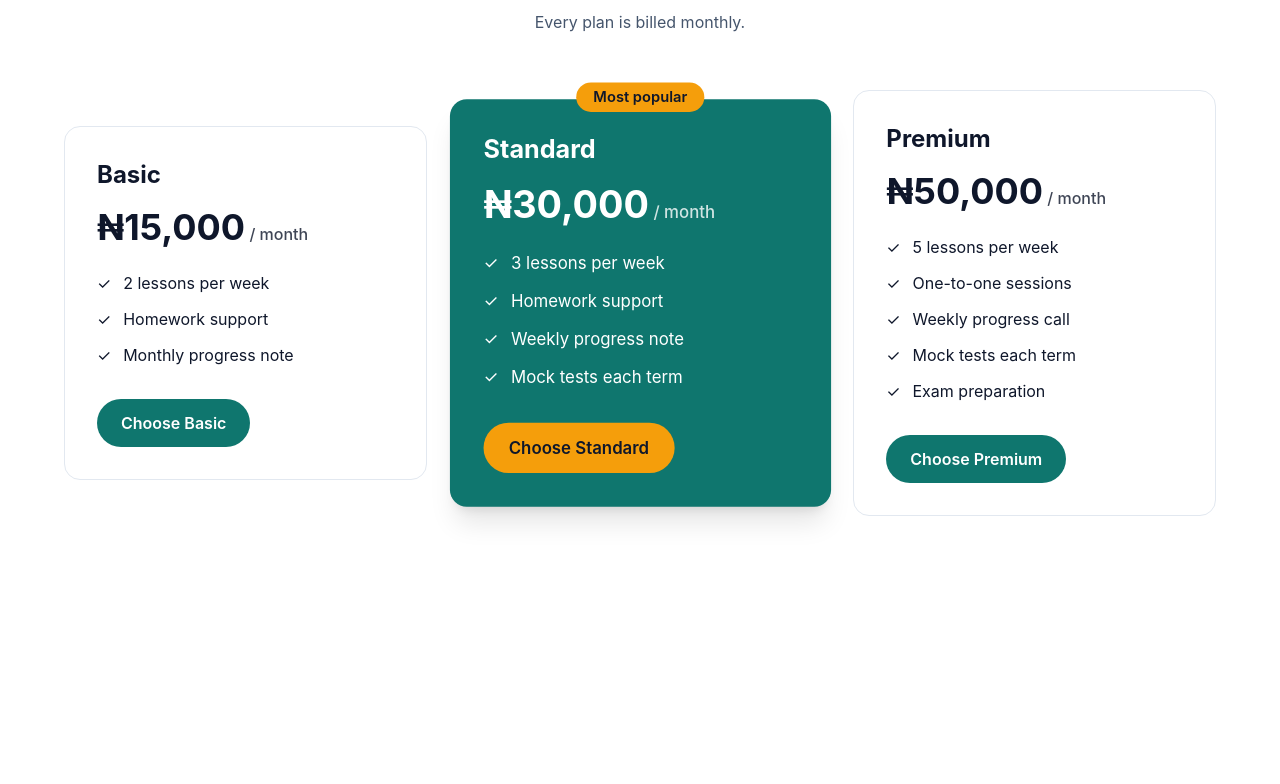
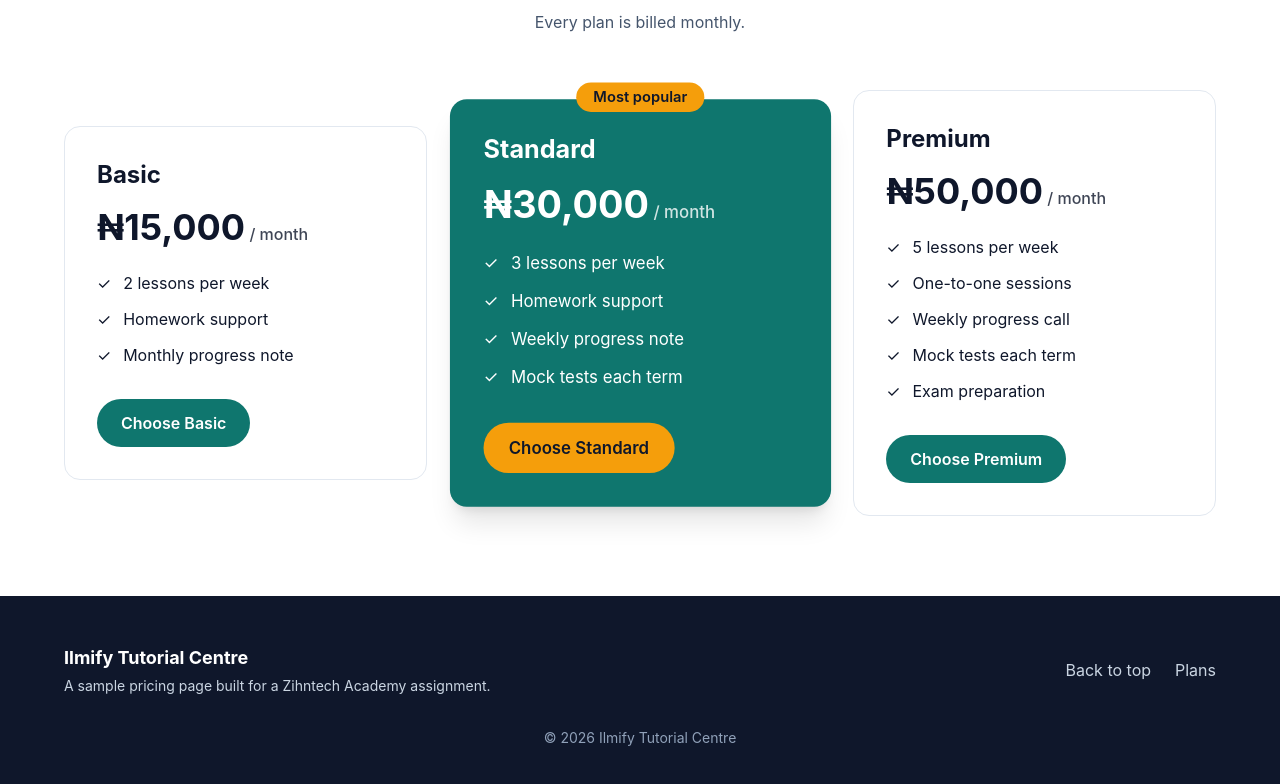
Before and after one commit to muhammad-hussein-ui/ilmify-pricing-page, a React (Vite) app: page / in a window 1280 px wide. Shown: the part 699-1483 px from the top of the page. Before the commit the page ends 1295 px from the top, so only its background shows below. Built offline with nearby package versions, Linux system fonts and the light colour scheme.

Commit message:
Add Footer

```diff
--- a/src/App.jsx
+++ b/src/App.jsx
@@ -1,6 +1,7 @@
 import Navbar from "./components/Navbar";
 import Hero from "./components/Hero";
 import Pricing from "./components/Pricing";
+import Footer from "./components/Footer";
 
 function App() {
   return (
@@ -10,6 +11,7 @@ function App() {
         <Hero />
         <Pricing />
       </main>
+      <Footer />
     </>
   );
 }
--- /dev/null
+++ b/src/components/Footer.jsx
@@ -0,0 +1,39 @@
+const footerLinkStyles =
+  "rounded transition hover:text-amber-300 focus:outline-none focus:ring-2 focus:ring-accent";
+
+function Footer() {
+  const year = new Date().getFullYear();
+
+  return (
+    <footer
+      id="contact"
+      className="scroll-mt-20 bg-slate-900 px-6 py-12 text-slate-300"
+    >
+      <div className="mx-auto flex max-w-6xl flex-col items-center gap-6 text-center md:flex-row md:justify-between md:text-left">
+        <div>
+          <p className="text-lg font-bold text-white">Ilmify Tutorial Centre</p>
+          <p className="mt-1 text-sm">
+            A sample pricing page built for a Zihntech Academy assignment.
+          </p>
+        </div>
+        <ul className="flex gap-6">
+          <li>
+            <a href="#top" className={footerLinkStyles}>
+              Back to top
+            </a>
+          </li>
+          <li>
+            <a href="#plans" className={footerLinkStyles}>
+              Plans
+            </a>
+          </li>
+        </ul>
+      </div>
+      <p className="mt-8 text-center text-sm text-slate-400">
+        &copy; {year} Ilmify Tutorial Centre
+      </p>
+    </footer>
+  );
+}
+
+export default Footer;
```
